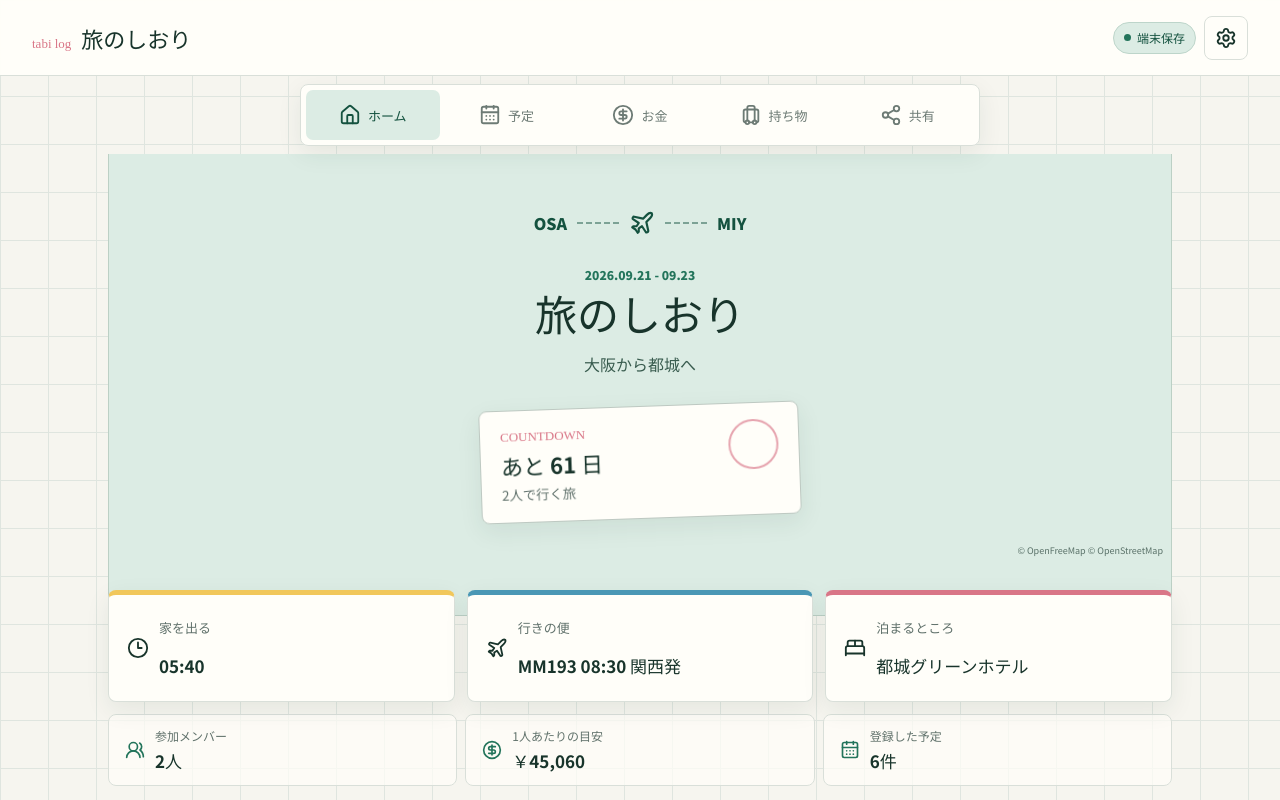
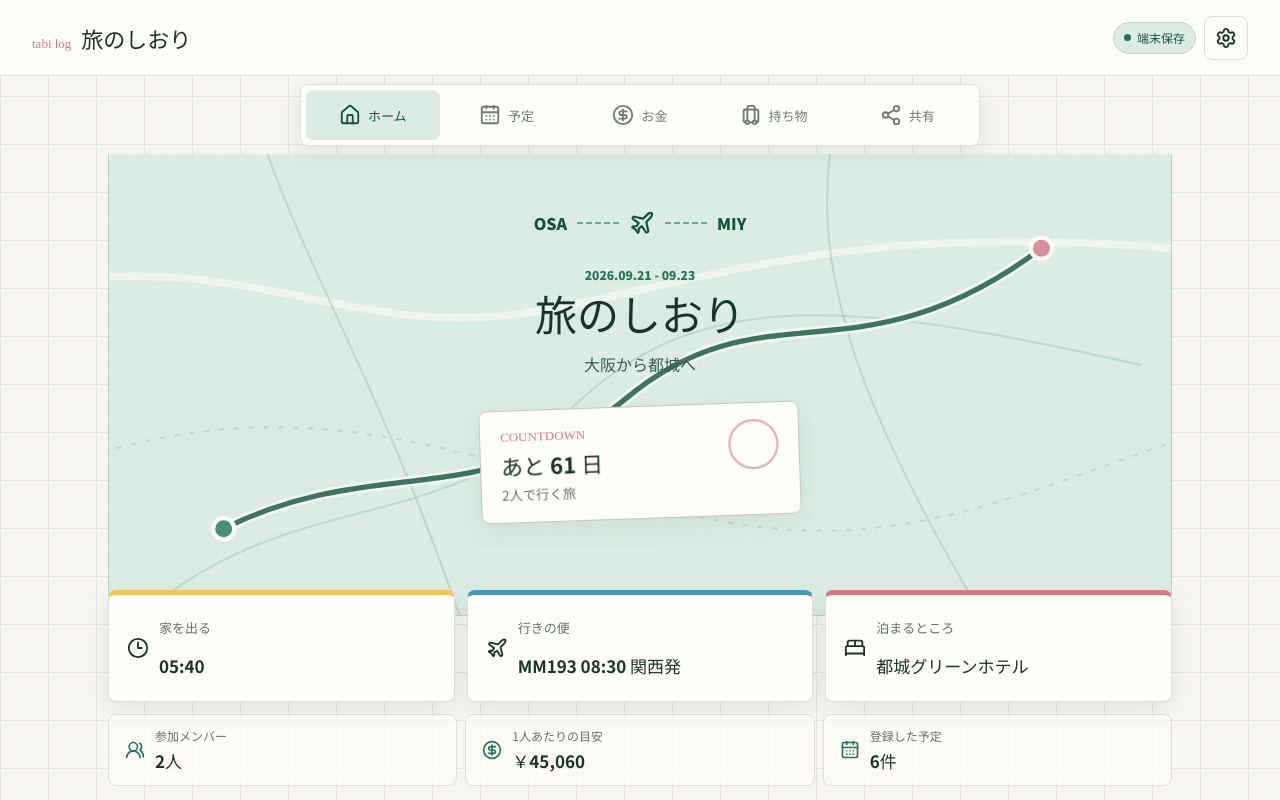
Before and after one commit to isikawatatsuki/Travel_Miyazaki, a React (Vite) app: page /#home in a window 1280 px wide. Shown: the top 800 px of the page. Built offline with nearby package versions, Linux system fonts and the light colour scheme; no server answers; a web font is replaced by a local one.

Commit message:
Add route artwork fallback

```diff
--- a/src/components/HeroRouteMap.tsx
+++ b/src/components/HeroRouteMap.tsx
@@ -112,8 +112,19 @@ export function HeroRouteMap({ settings }: { settings: TripSettings }) {
 
   return (
     <>
+      <svg className="hero-map-fallback" viewBox="0 0 1000 460" preserveAspectRatio="xMidYMid slice" aria-hidden="true">
+        <path className="fallback-road fallback-road-wide" d="M-40 132 C150 110 240 192 410 160 S720 72 1040 106" />
+        <path className="fallback-road" d="M42 438 C178 328 314 372 432 256 S682 146 972 212" />
+        <path className="fallback-road" d="M138 -20 C184 124 250 214 338 470" />
+        <path className="fallback-road" d="M684 -16 C654 118 710 266 842 480" />
+        <path className="fallback-road fallback-road-minor" d="M-20 298 C210 226 372 314 552 354 S840 340 1020 278" />
+        <path className="fallback-route-shadow" d="M108 366 C252 294 354 354 486 244 S704 232 878 102" />
+        <path className="fallback-route" d="M108 366 C252 294 354 354 486 244 S704 232 878 102" />
+        <circle className="fallback-point fallback-point-start" cx="108" cy="366" r="10" />
+        <circle className="fallback-point fallback-point-end" cx="878" cy="102" r="10" />
+      </svg>
       <div className={`hero-map ${loaded ? "is-loaded" : ""}`} ref={containerRef} aria-hidden="true" />
-      <a className="hero-map-attribution" href="https://openfreemap.org/" target="_blank" rel="noreferrer">© OpenFreeMap © OpenStreetMap</a>
+      {loaded && <a className="hero-map-attribution" href="https://openfreemap.org/" target="_blank" rel="noreferrer">© OpenFreeMap © OpenStreetMap</a>}
     </>
   );
 }
--- a/src/styles.css
+++ b/src/styles.css
@@ -58,8 +58,17 @@ svg { flex: 0 0 auto; }
 .eyebrow { margin: 0 0 6px; color: var(--green); font-size: 12px; font-weight: 900; text-transform: uppercase; }
 
 .hero-section { position: relative; margin: 0 -16px 28px; padding: 52px 24px 88px; overflow: hidden; text-align: center; background: #dcece4; border-bottom: 1px solid #bcd0c5; }
-.hero-section > :not(.hero-map):not(.hero-map-attribution) { position: relative; z-index: 2; }
-.hero-map { position: absolute; z-index: 0; inset: 0; overflow: hidden; pointer-events: none; opacity: 0; transition: opacity 420ms ease; }
+.hero-section > :not(.hero-map):not(.hero-map-fallback):not(.hero-map-attribution) { position: relative; z-index: 3; }
+.hero-map-fallback { position: absolute; z-index: 0; inset: 0; width: 100%; height: 100%; background-color: #dcece4; background-image: linear-gradient(rgba(255, 254, 249, 0.2) 1px, transparent 1px), linear-gradient(90deg, rgba(255, 254, 249, 0.2) 1px, transparent 1px); background-size: 22px 22px; opacity: 0.78; }
+.fallback-road { fill: none; stroke: rgba(97, 139, 124, 0.28); stroke-width: 2; }
+.fallback-road-wide { stroke: rgba(255, 254, 249, 0.7); stroke-width: 7; }
+.fallback-road-minor { stroke-dasharray: 5 9; }
+.fallback-route-shadow { fill: none; stroke: rgba(255, 254, 249, 0.88); stroke-linecap: round; stroke-width: 10; }
+.fallback-route { fill: none; stroke: #14523f; stroke-linecap: round; stroke-width: 5; }
+.fallback-point { stroke: #fffef9; stroke-width: 4; }
+.fallback-point-start { fill: #23745b; }
+.fallback-point-end { fill: #d97687; }
+.hero-map { position: absolute; z-index: 1; inset: 0; overflow: hidden; pointer-events: none; opacity: 0; transition: opacity 420ms ease; }
 .hero-map.is-loaded { opacity: 1; }
 .hero-map::after { content: ""; position: absolute; z-index: 1; inset: 0; pointer-events: none; background-color: rgba(220, 236, 228, 0.36); background-image: linear-gradient(rgba(255, 254, 249, 0.13) 1px, transparent 1px), linear-gradient(90deg, rgba(255, 254, 249, 0.13) 1px, transparent 1px); background-size: 18px 18px; }
 .hero-map .maplibregl-canvas { filter: saturate(0.48) contrast(0.78) brightness(1.08); }
```
